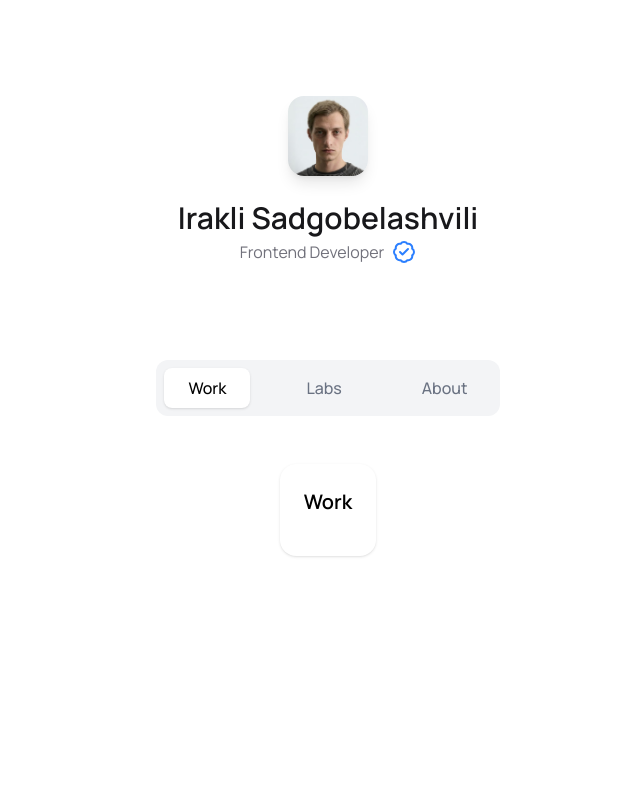
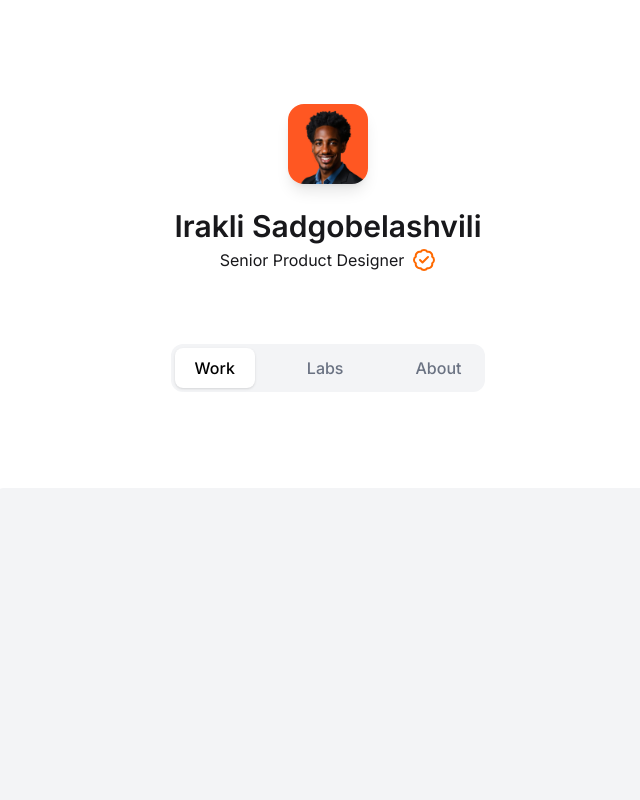
Before and after one commit to elisio-tech/elisio-tech_portfolio, a Next.js app: page / in a window 1280 px wide. Shown: the top 800 px of the page, without its empty margins (312-952 px from the left). Built offline with nearby package versions, Linux system fonts and the light colour scheme.

Commit message:
acertando layolt

```diff
--- a/app/components/Header.js
+++ b/app/components/Header.js
@@ -15,10 +15,10 @@ export default function Header() {
   ];
 
   return (
-    <div className="flex flex-col items-center justify-center mt-24 relative">
+    <div className="flex flex-col items-center justify-center mt-26 relative">
       <div className="rounded-2xl overflow-hidden shadow-lg cursor-pointer hover:scale-105 transition">
         <Image
-          src="/photo.png"
+          src="/user.png"
           alt="Irakli"
           width={80}
           height={80}
@@ -32,23 +32,21 @@ export default function Header() {
           Irakli Sadgobelashvili
         </h1>
 
-        <div className="flex items-center justify-center gap-2 text-zinc-500 mt-1">
-          <span className="text-md">Frontend Developer</span>
-          <BadgeCheck className="text-blue-500 w-6 h-6" />
+        <div className="flex items-center justify-center gap-2  mt-1">
+          <span className="text-md text-zinc-900">Senior Product Designer</span>
+          <BadgeCheck className="text-orange-500 w-6 h-6" />
         </div>
       </div>
 
-      <div className="flex gap-8 mt-24 bg-gray-100 p-2 rounded-xl">
+      <div className="flex gap-8 mt-18 bg-gray-100 p-1 rounded-xl">
         {tabs.map(({ name, path }) => {
-          const isActive = pathname === path;
-
           return (
             <Link
               key={path}
               href={path}
-              className={`px-6 py-2 rounded-lg text-md font-medium transition
+              className={`px-5 py-2 rounded-lg text-md font-medium transition
                 ${
-                  isActive
+                  pathname === path
                     ? "bg-white shadow text-black"
                     : "text-gray-500 hover:text-black"
                 }`}
--- a/app/layout.js
+++ b/app/layout.js
@@ -1,8 +1,8 @@
-import { Manrope } from "next/font/google";
+import { Inter } from "next/font/google";
 import "./globals.css";
 import Header from "@/app/components/Header";
 
-const monrope = Manrope({
+const inter = Inter({
   subsets: ["latin"],
 });
 
@@ -13,7 +13,7 @@ export const metadata = {
 
 export default function RootLayout({ children }) {
   return (
-    <html lang="en" className={`${monrope.className} h-full antialiased`}>
+    <html lang="en" className={`${inter.className} h-full antialiased`}>
       <body className="min-h-full flex flex-col">
         <Header />
         {children}
--- a/app/page.js
+++ b/app/page.js
@@ -1,11 +1,10 @@
 import React from "react";
+import Works from "@/app/components/Works";
 
 export default function Page() {
   return (
-    <main className="max-w-4xl mx-auto px-4 py-12">
-      <section className="bg-white rounded-2xl shadow p-6">
-        <h2 className="text-xl font-semibold mb-4">Work</h2>
-      </section>
-    </main>
+    <section>
+      <Works />
+    </section>
   );
 }
```
Also changed, not shown: public/photo.png (deleted), public/user.png (added).
